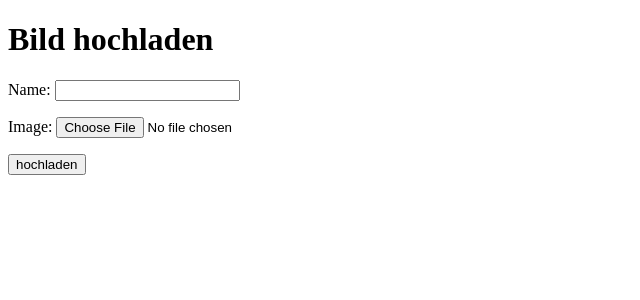
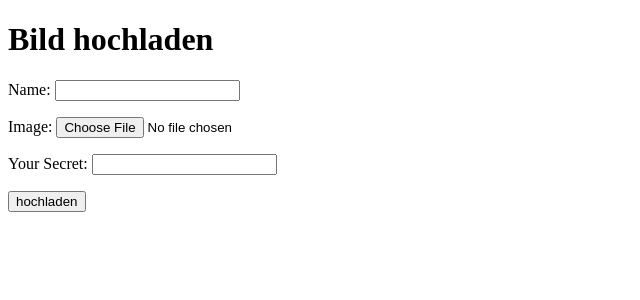
Before and after one commit to adelbables/CyperSecPortal, a Django app: page /upload/ in a window 1280 px wide. Shown: the top 300 px of the page, without its empty margins (0-640 px from the left). Run offline with Django 4.2, Linux system fonts and the light colour scheme.

Commit message:
added a secret Field to the Form

```diff
--- a/imageStenography/templates/upload.html
+++ b/imageStenography/templates/upload.html
@@ -9,6 +9,11 @@
         <tbody>
         {{ upload_form.as_p }}
         <p>
+         <form name="secret" action="" method="GET">
+               Your Secret: <input type="text" name="secret_text">
+         </form>
+        </p>
+        <p>
             <button type="submit">hochladen</button>
         </p>
         </tbody>
```
